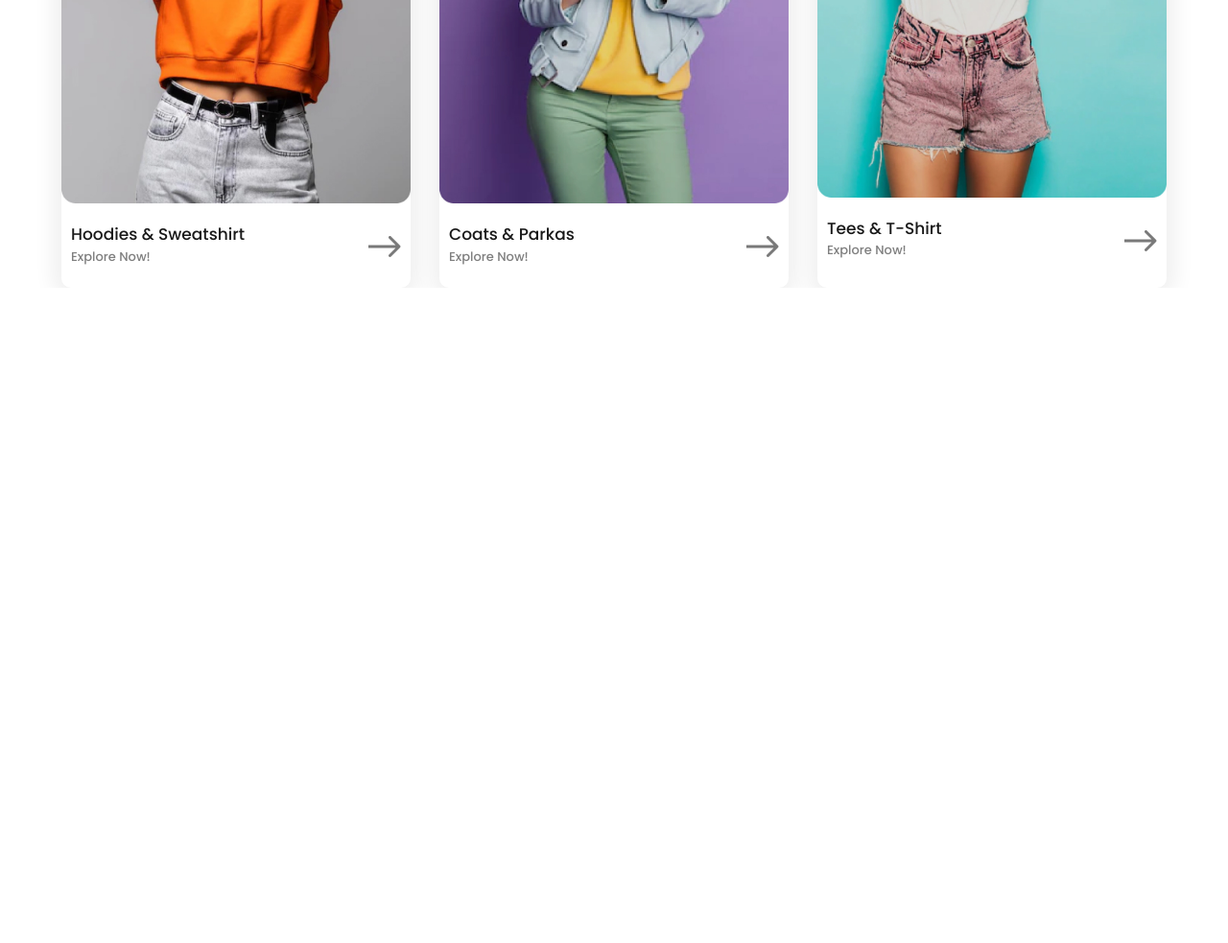
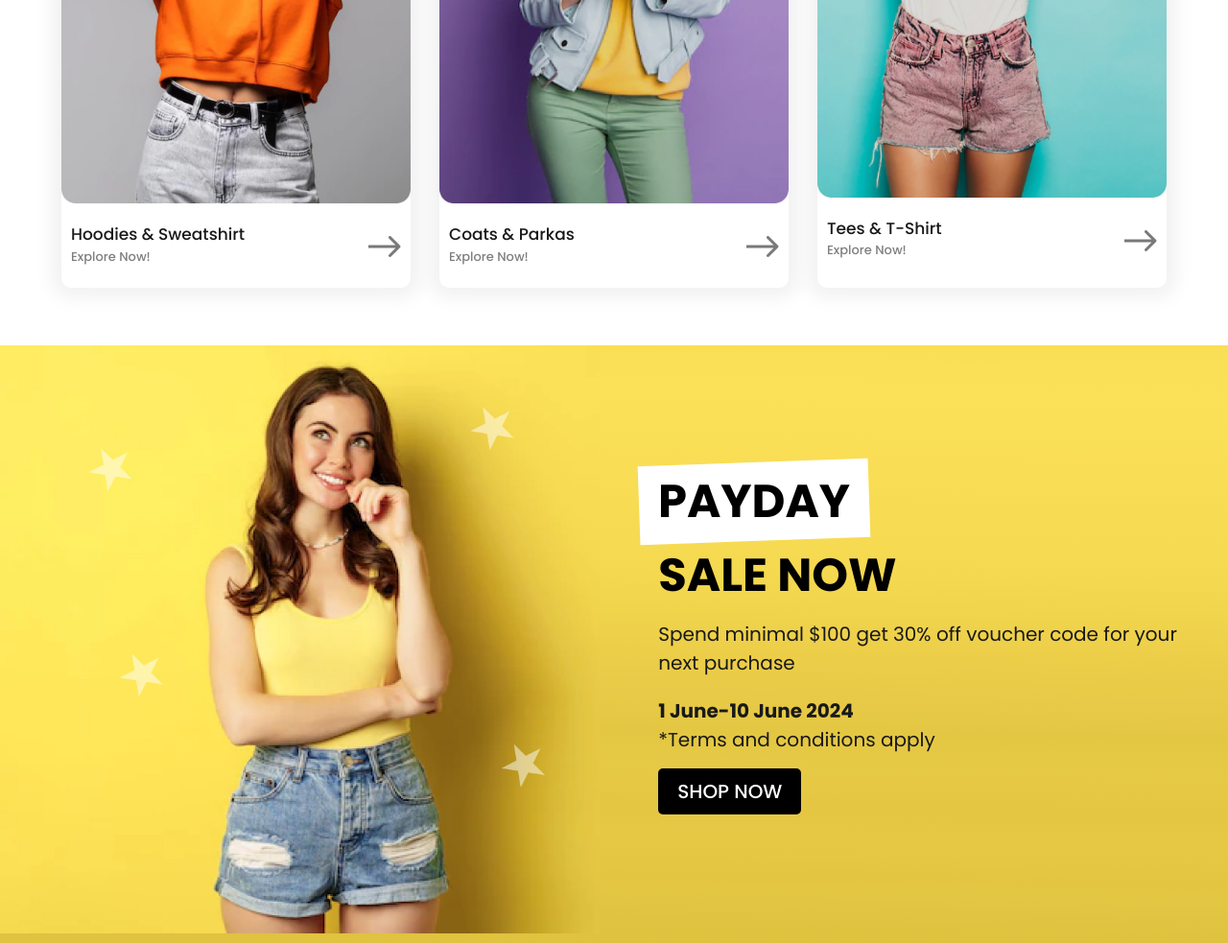
Before and after one commit to Morganyu99/Fashion-shopping-website, a plain HTML site: page index.html in a window 1280 px wide. Shown: the part 1240-2223 px from the top of the page at 96% size. Before the commit the page ends 1540 px from the top, so only its background shows below. Drawn offline with Linux system fonts and the light colour scheme.

Commit message:
add sale component to index.html

```diff
--- a/css/styles.css
+++ b/css/styles.css
@@ -650,6 +650,7 @@ ul {
 
 /* Sale */
 .sale {
+  margin-top: 6rem;
   align-items: center;
   gap: 3rem;
   background: linear-gradient(
--- a/index.html
+++ b/index.html
@@ -233,6 +233,33 @@
         </a>
       </div>
     </section>
+    <section class="sale grid grid--1x2 block--primary">
+      <picture>
+        <img src="./images/image 12.jpg" class="sale__image" />
+      </picture>
+      <section class="block">
+        <header class="block__header">
+          <div class="block__heading">
+            <span class="highlight highlight--accent">
+              <h2 class="highlight__text">Payday</h2>
+            </span>
+            <h2 class="sale__heading">SALE NOW</h2>
+          </div>
+          <p class="sale__text">
+            Spend minimal $100 get 30% off voucher code for your next purchase
+          </p>
+        </header>
+        <div class="block__body">
+          <div class="sale__text">
+            <p class="sale__text--bold">1 June-10 June 2024</p>
+            <p>*Terms and conditions apply</p>
+          </div>
+          <a href="#" class="btn btn--secondary sale__text btn--padding"
+            >SHOP NOW</a
+          >
+        </div>
+      </section>
+    </section>
     <script src="./app.js"></script>
   </body>
 </html>
```
